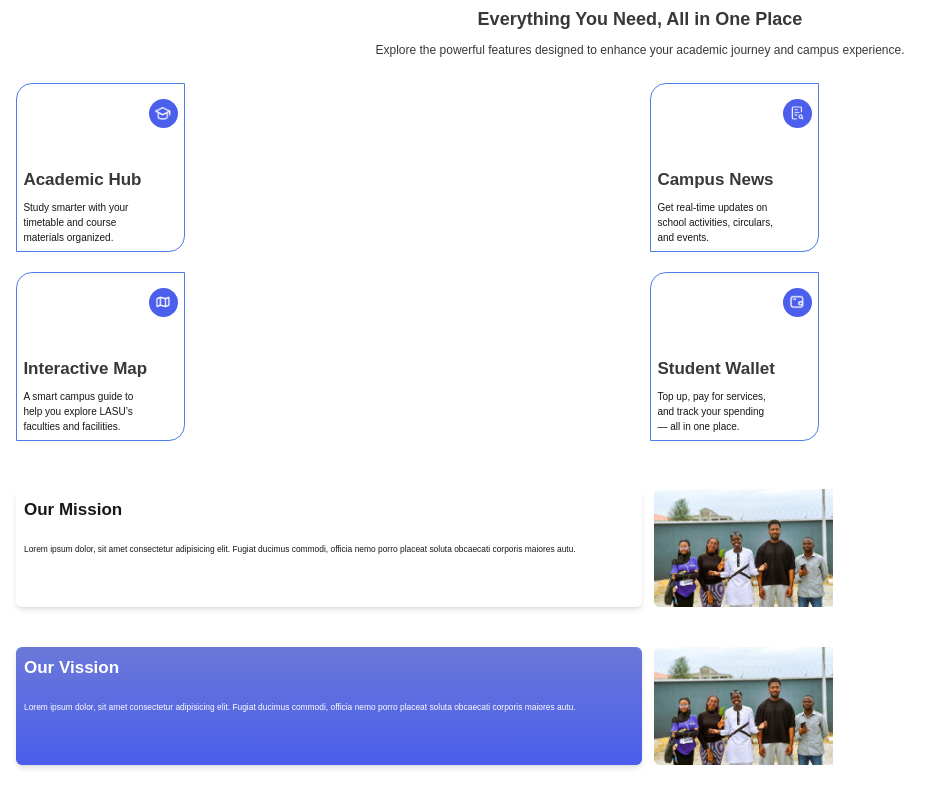
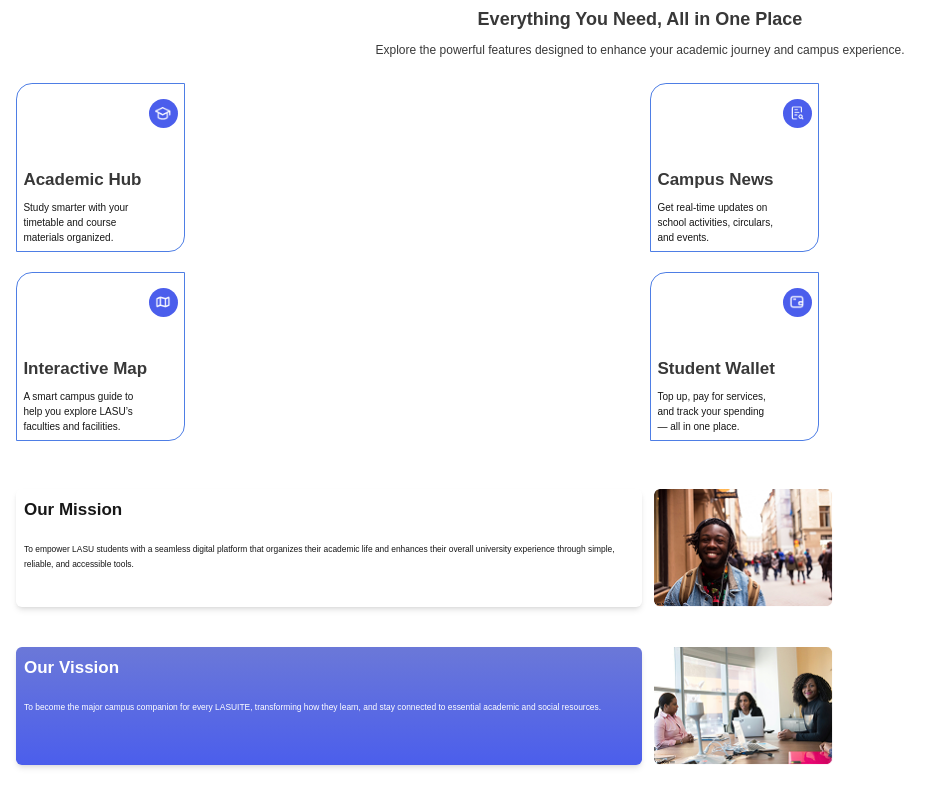
Before and after one commit to nUnitecch/LASUWEBAPP-Frontend, a Next.js app: page / in a window 1280 px wide. Shown: the part 411-1208 px from the top of the page, without its empty margins (0-948 px from the left). Built offline with nearby package versions, Linux system fonts and the light colour scheme.

Commit message:
update about page

```diff
--- a/app/data/about.ts
+++ b/app/data/about.ts
@@ -1,14 +1,14 @@
 export const aboutCardInfo = [
   {
     title: "Our Mission",
-    desc: "Lorem ipsum dolor, sit amet consectetur adipisicing elit. Fugiat ducimus commodi, officia nemo porro placeat soluta obcaecati corporis maiores autu.",
-    image: "heroImg.jpg",
+    desc: "To empower LASU students with a seamless digital platform that organizes their academic life and enhances their overall university experience through simple, reliable, and accessible tools.",
+    image: "FrameBoy.png",
     direction: "row",
   },
   {
     title: "Our Vission",
-    desc: "Lorem ipsum dolor, sit amet consectetur adipisicing elit. Fugiat ducimus commodi, officia nemo porro placeat soluta obcaecati corporis maiores autu.",
-    image: "heroImg.jpg",
+    desc: "To become the major campus companion for every LASUITE, transforming how they learn, and stay connected to essential academic and social resources.",
+    image: "FrameWomen.png",
     direction: "row-reverse",
   },
 ];
```
Also changed, not shown: public/images/FrameBoy.png (added), public/images/FrameWomen.png (added).
